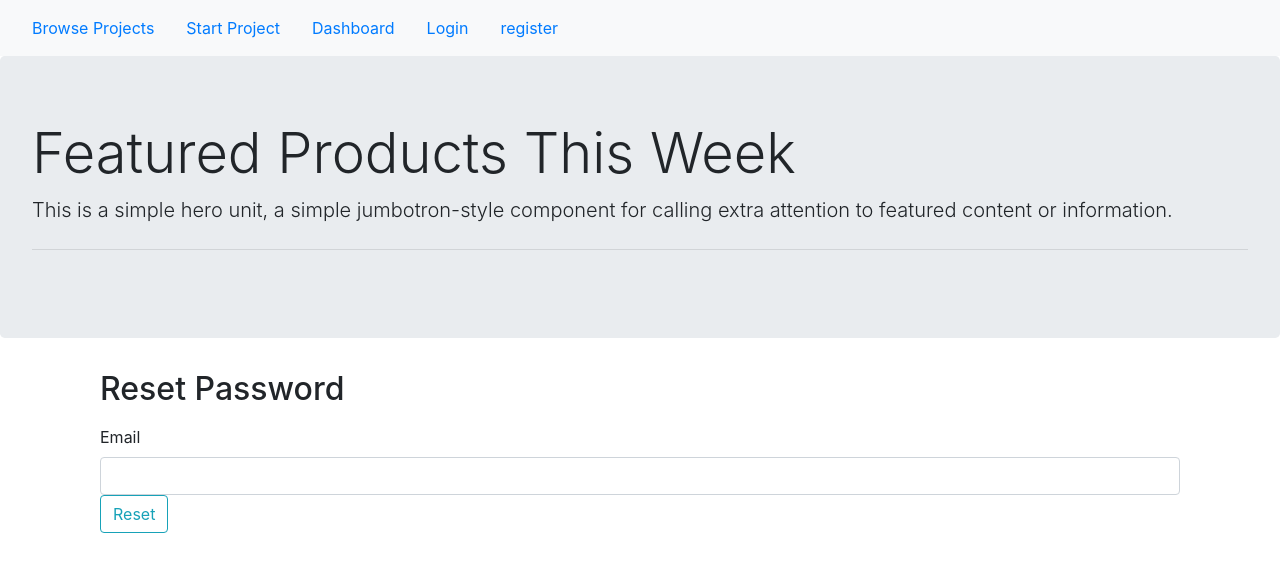
After one commit to ezanat1/sira, a Flask app: page /reset_password in a window 1280 px wide. The commit adds this page. Shown: the top 572 px of the page. Run offline with Flask 2, Linux system fonts and the light colour scheme; some libraries are stand-ins or nearby versions.

Commit message:
password reset and tokenization

```diff
--- a/main/forms.py
+++ b/main/forms.py
@@ -23,10 +23,10 @@ class Login(FlaskForm):
     remember=BooleanField('Remeber Me')
     submit=SubmitField('Login')
 
-    def validate_forms(self,field):
-        if True:
-            User=User.query.filter_by(user)
-            raise ValidationError('Validation Message')
+    # def validate_forms(self,emial):
+    #     if True:
+    #         User=User.query.filter_by(email=email.data).first()
+    #         raise ValidationError('Validation Message')
 
 class BusinessForm(FlaskForm):
     projectName=StringField('Project Name',validators=[DataRequired(),Length(max=30)])
@@ -37,6 +37,19 @@ class BusinessForm(FlaskForm):
     confirmPassWord=PasswordField('Email',validators=[DataRequired(),EqualTo('password')])
     submit=SubmitField('Submit')
 
-    def validate_forms(self,field):
-        if True:
-            raise ValidationError('Validation Message')
+    # def validate_forms(self,field):
+    #     if True:
+    #         raise ValidationError('Validation Message')
+
+class resetForm(FlaskForm):
+    email=StringField('Email',validators=[DataRequired(),Email()])
+    submit=SubmitField('Reset')
+    def validate_email(self,email):
+        user=User.query.filter_by(email=email.data).first()
+        if user is None:
+            raise ValidationError('There is no account by that email')
+
+class resetPassword(FlaskForm):
+    password=PasswordField('Password',validators=[DataRequired()])
+    confirmPassWord=PasswordField('Confirm Password',validators=[DataRequired(),EqualTo('password')])
+    submit=SubmitField('Reset Password')
--- a/main/routes.py
+++ b/main/routes.py
@@ -1,9 +1,9 @@
 from flask import Flask, render_template,request,flash,redirect,url_for
-from main import app,db,bcrypt
-from main.forms import BusinessForm,Login,Registration
+from main import app,db,bcrypt,mail
+from main.forms import BusinessForm,Login,Registration,resetForm,resetPassword
 from main.models import User,BusinessClass
-from flask_login import login_user
-
+from flask_login import login_user,current_user,logout_user,login_required
+from flask_mail import Message
 # class Registration(FlaskForm)
 @app.route('/')
 @app.route('/index')
@@ -12,18 +12,23 @@ def index():
 
 @app.route('/login',methods=['GET','POST'])
 def login():
+    if current_user.is_authenticated:
+        return redirect(url_for('dashboard'))
     form=Login()
     if form.validate_on_submit():
         user=User.query.filter_by(email=form.email.data).first()
         if user and bcrypt.check_password_hash(user.password,form.password.data):
             login_user(user,remember=form.remember.data)
-            return redirect(url_for('dashboard'))
+            next_page = request.args.get('next')
+            return redirect(next_page) if next_page else redirect(url_for('dashboard'))
         else:
             flash('Unsuccessfull Log-in','danger')
     return render_template('login.html',title='Login',form=form)
 
 @app.route('/register',methods=['GET','POST'])
 def register():
+    if current_user.is_authenticated:
+        return redirect(url_for('dashboard'))
     form=Registration()
     if form.validate_on_submit():
         hashed_password=bcrypt.generate_password_hash(form.password.data).decode('utf-8')
@@ -35,10 +40,12 @@ def register():
     return render_template('register.html',form=form,title='Register')
 
 @app.route('/dash',methods=['GET','POST'])
+@login_required
 def dashboard():
     return render_template('dashboard.html',title='Dashboard')
 
 @app.route('/addProject',methods=['GET','POST'])
+@login_required
 def addProject():
     newList=[]
     form=BusinessForm()
@@ -54,3 +61,55 @@ def addProject():
         print(newList)
         return render_template('dashboard.html',newList=newList,title='Create Campaign',form=form)
     return render_template('projects.html')
+
+@app.route('/logout')
+@login_required
+def logout():
+    logout_user()
+    return redirect(url_for('index'))
+
+@app.route('/account')
+@login_required
+def account():
+    logout_user()
+    return render_template('account.html',title='Account')
+
+
+def sendEmail(user):
+    token=user.get_reset_token()
+    msg=Message('Password Reset Request',sender='noreply@demo.com',recipients=[user.email])
+    msg.body=f'''
+    To Reset your password please visit the following link:
+    { url_for('reset_token',token=token,_external=True) }
+    If you didn't make this request then simply ignore this email.
+    '''
+    mail.send(msg)
+
+@app.route('/reset_password',methods=['GET','POST'])
+def reset_Password_Request():
+    if current_user.is_authenticated:
+        return redirect(url_for('dashboard'))
+    form=resetForm()
+    if form.validate_on_submit():
+        user=User.query.filter_by(email=form.email.data).first()
+        sendEmail(user)
+        flash('Email Has been sent with instructions','info')
+        return redirect(url_for('login'))
+    return render_template('resetRequest.html',title='Reset Password',form=form)
+
+@app.route('/set_password/<token>',methods=['GET','POST'])
+def set_Password_Request():
+    if current_user.is_authenticated:
+        return redirect(url_for('dashboard'))
+    user=User.verify(url_for('dashboard'))
+    if user is None:
+        flash('That is an invalid or expired token','warining')
+        return redirect(url_for('set_Password_Request'))
+    form=resetPassword()
+    if form.validate_on_submit():
+        hashed_password=bcrypt.generate_password_hash(form.password.data).decode('utf-8')
+        user.password=hashed_password
+        db.session.commit()
+        flash('Your Password has been updated!','success')
+        return redirect(url_for('login'))
+    return render_template('reset_token.html',title='Reset Password',form=form)
--- /dev/null
+++ b/main/templates/account.html
@@ -0,0 +1,4 @@
+{% extends 'layout.html' %}
+{% block content %}
+<h1>{{ current_user.username }}</h1>
+{% endblock %}
--- a/main/templates/layout.html
+++ b/main/templates/layout.html
@@ -26,12 +26,21 @@
                 <li class="nav-item">
                 <a class="nav-link" href="{{url_for('dashboard')}}">Dashboard</a>
                 </li>
+                {% if current_user.is_authenticated %}
                 <li class="nav-item">
-                    <a class="nav-link" href="{{url_for('login')}}">Login</a>
+                        <a class="nav-link" href="{{url_for('account')}}">Account</a>
+                    </li>
+                <li class="nav-item">
+                    <a class="nav-link" href="{{url_for('logout')}}">Logout</a>
                 </li>
+                {% else %}
                 <li class="nav-item">
-                    <a class="nav-link" href="{{url_for('register')}}">register</a>
-                </li>
+                        <a class="nav-link" href="{{url_for('login')}}">Login</a>
+                    </li>
+                <li class="nav-item">
+                        <a class="nav-link" href="{{url_for('register')}}">register</a>
+                    </li>
+                {% endif %}
             </ul>
     </nav>
     <div class="jumbotron">
@@ -41,6 +50,7 @@
             <div class="text-center">
             </div>
         </div>
+        <div class="container">
         {% with messages=get_flashed_messages(with_categories=true) %}
             {% if messages %}
                 {% for category,message in messages %}
@@ -50,7 +60,10 @@
                 {% endfor %}
             {% endif %}
         {% endwith %}
-    {% block content %}{% endblock %}
+    </div>
+    <div class="container">
+        {% block content %}{% endblock %}
+    </div>
 </body>
 
 <script src="https://cdnjs.cloudflare.com/ajax/libs/jquery/3.3.1/jquery.slim.min.js"></script>
--- /dev/null
+++ b/main/templates/resetRequest.html
@@ -0,0 +1,30 @@
+{% extends 'layout.html' %}
+{% if title %}
+<title>Sira-{{ title }}</title>
+{% else %}
+<title>Sira</title>
+{% endif %}
+{% block content %}
+<div class="container">
+    <h2>Reset Password</h2>
+        <form action="" method="POST">
+        {{ form.hidden_tag() }}
+        <div class="form-group"></div>
+            <!-- email -->
+            {{ form.email.label(class='form-control-label')}}
+            {% if form.email.errors %}
+                {{ form.email(class='form-control form-control-sm is-invalid')}}
+                <div class="invalid-feedback">
+                    {% for error in form.email.errors %}
+                        <span>{{ error }}</span>
+                        {% endfor %}
+                </div>
+                {% else %}
+                    {{ form.email(class='form-control')}}
+                {% endif %}
+        <div class="form-group">
+            {{ form.submit(class='btn btn-outline-info')}}
+        </div>
+    </form>
+</div>
+{% endblock content %}
```
Also changed, not shown: main/__init__.py (+13 -0 lines), main/models.py (+15 -1 lines), main/templates/login.html (+13 -11 lines), main/templates/reset_token.html (added, +52 -0 lines).
